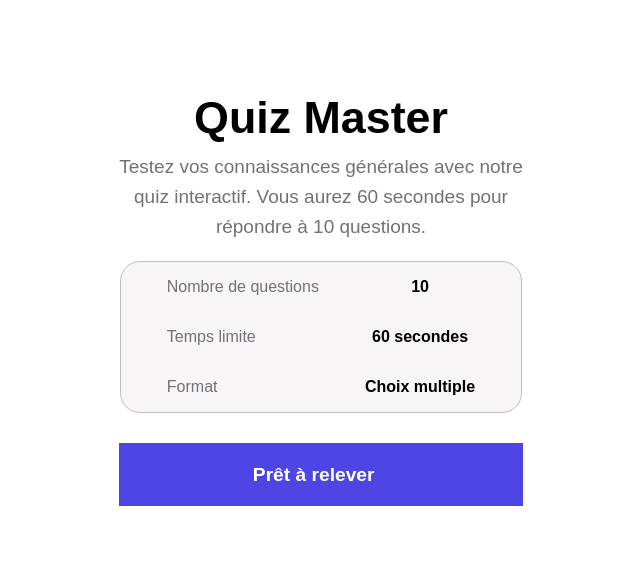
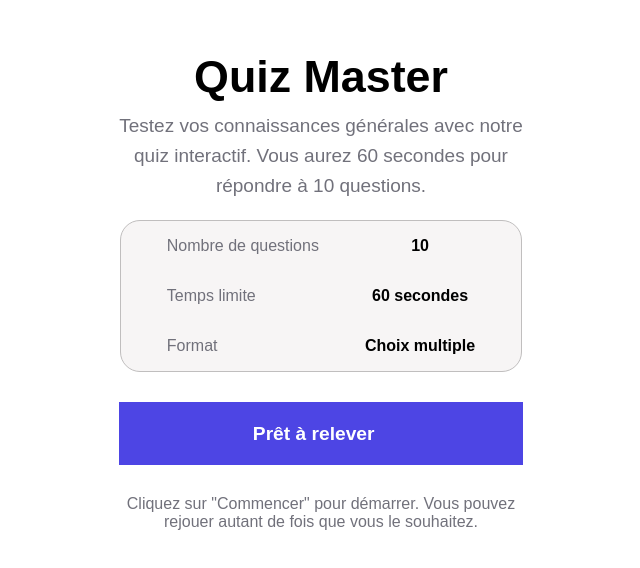
Before and after one commit to doudaoud/quiz-app, a React (Vite) app: page / in a window 1280 px wide. Shown: the part 104-672 px from the top of the page, without its empty margins (319-959 px from the left). Built offline with nearby package versions, Linux system fonts and the light colour scheme.

Commit message:
`Updated favicon, added instruction text to Home page`

```diff
--- a/index.html
+++ b/index.html
@@ -2,7 +2,7 @@
 <html lang="en">
   <head>
     <meta charset="UTF-8" />
-    <link rel="icon" type="image/svg+xml" href="/favicon.svg" />
+    <link rel="icon"  href="/src/public/quiz.png" />
     <meta name="viewport" content="width=device-width, initial-scale=1.0" />
     <title>quiz-app</title>
   </head>
--- a/src/App.css
+++ b/src/App.css
@@ -67,3 +67,8 @@
   background-color: rgb(96, 88, 231);
   transform: scale(1.02);
 }
+.instruction{
+  color: rgb(113, 113, 123);
+  text-align: center;
+  margin-top: 30px;
+}
--- a/src/pages/Home.tsx
+++ b/src/pages/Home.tsx
@@ -29,7 +29,11 @@ export default function Home() {
           <p>Choix multiple</p>
         </div>
       </div>
-      <button className="commancer-quiz" onClick={handleButtonClick} title="Commencer le quiz">
+      <button
+        className="commancer-quiz"
+        onClick={handleButtonClick}
+        title="Commencer le quiz"
+      >
         <p>
           <TextType
             text={[
@@ -49,6 +53,10 @@ export default function Home() {
           />
         </p>
       </button>
+      <p className="instruction">
+        Cliquez sur "Commencer" pour démarrer. Vous pouvez rejouer autant de
+        fois que vous le souhaitez.
+      </p>
     </div>
   );
 }
```
Also changed, not shown: src/public/quiz.png (added).
